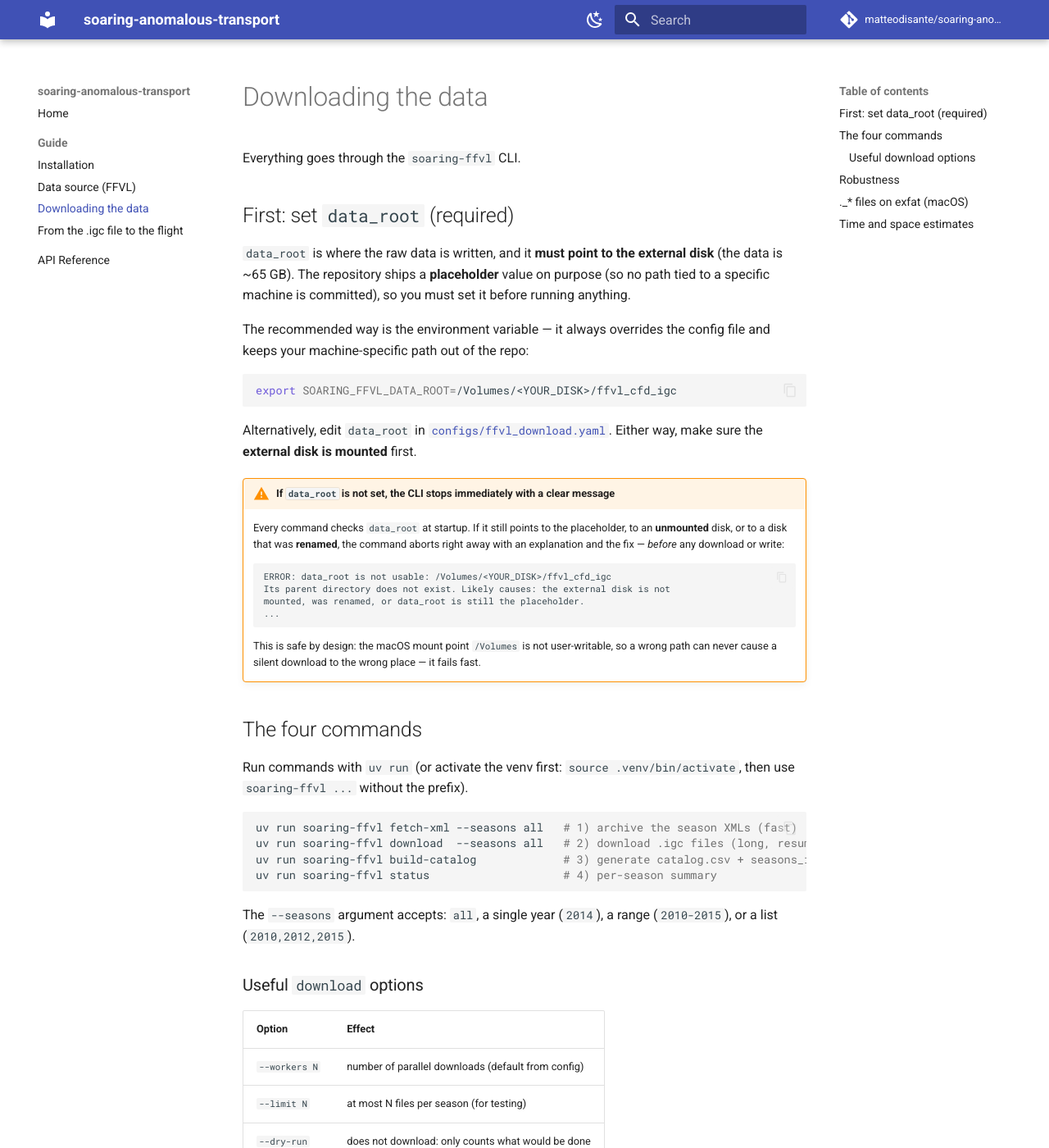
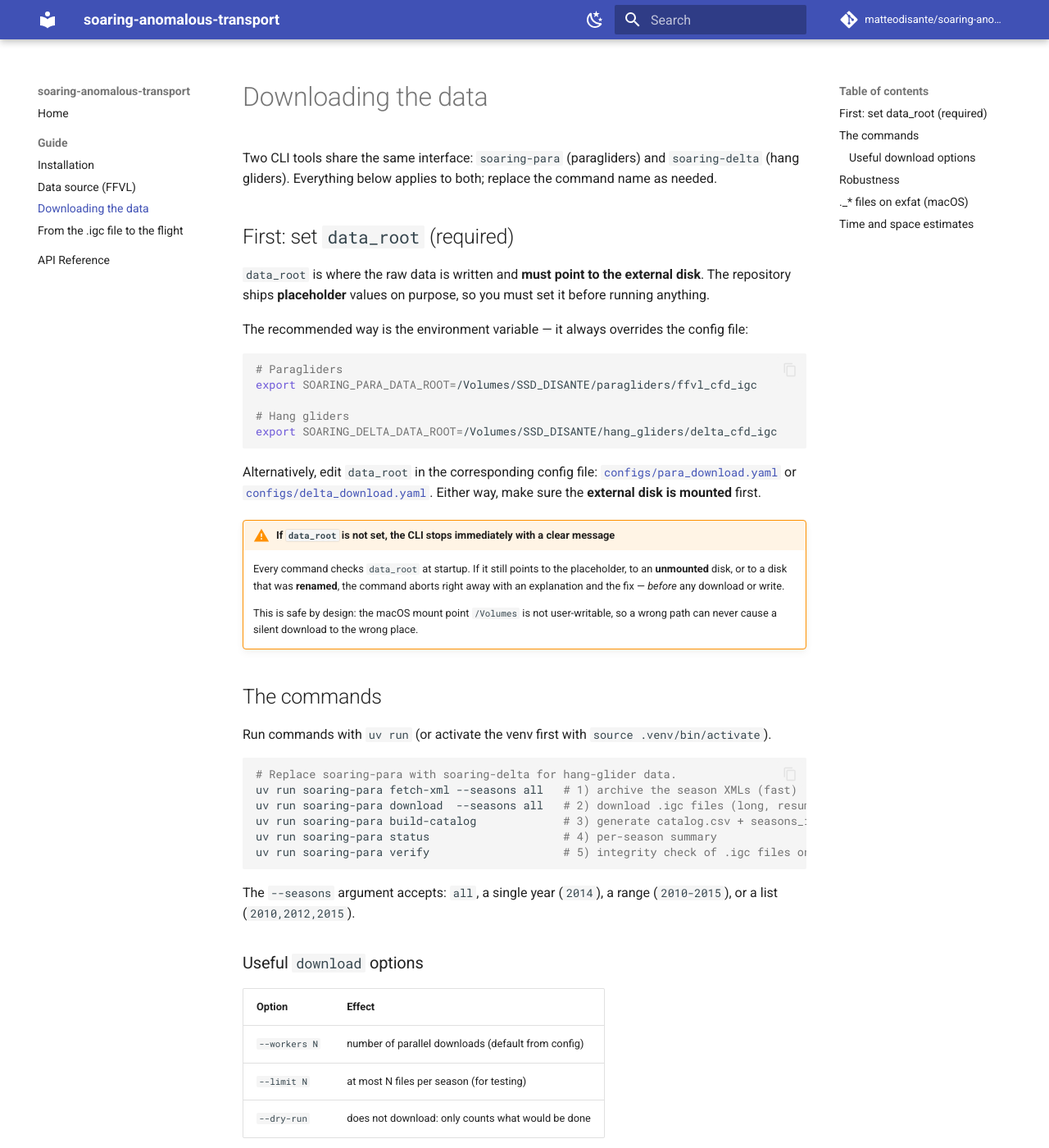
Before and after one commit to matteodisante/soaring-anomalous-transport, an MkDocs documentation site: the page built from docs/guide/downloading.md, in a window 1280 px wide and 1400 px high. Shown: the whole window at 82% size. Built offline with MkDocs 1.6.1 and Material for MkDocs 9.7.7, drawn with Linux system fonts in a browser that asks for light colours; comment, search, counter and statistics services are not loaded; some of the changed text lies outside the part shown.

Commit message:
Rename soaring-ffvl -> soaring-para; add hang-glider data and update all docs
Naming: ffvl was generic (federation); now soaring-para/soaring-delta distinguish
the two glider types. soaring.acquisition.ffvl (the module) stays unchanged since
FFVL is the federation running both sites.

Changes:
- configs/ffvl_download.yaml -> configs/para_download.yaml (git mv)
- soaring-ffvl -> soaring-para in pyproject.toml
- SOARING_FFVL_DATA_ROOT -> SOARING_PARA_DATA_ROOT (config.py, cli.py)
- soaring.acquisition.ffvl.__init__: documents both soaring-para and soaring-delta
- cli.py: prog default updated; module docstring lists both entry points
- thesis/02-data-acquisition: covers both CFD sources, updated CLI names
- logbook: marks paraglider acquisition, adds hang-glider acquisition note (6716
  tracks downloaded, 30 server-side failures), records rename rationale
- README, docs/: updated for both sources with SSD paths, env vars, size estimates

````diff
--- a/docs/guide/downloading.md
+++ b/docs/guide/downloading.md
@@ -1,49 +1,47 @@
 # Downloading the data
 
-Everything goes through the `soaring-ffvl` CLI.
+Two CLI tools share the same interface: `soaring-para` (paragliders) and `soaring-delta`
+(hang gliders). Everything below applies to both; replace the command name as needed.
 
 ## First: set `data_root` (required)
 
-`data_root` is where the raw data is written, and it **must point to the external disk**
-(the data is ~65 GB). The repository ships a **placeholder** value on purpose (so no path
-tied to a specific machine is committed), so you must set it before running anything.
+`data_root` is where the raw data is written and **must point to the external disk**. The
+repository ships **placeholder** values on purpose, so you must set it before running anything.
 
-The recommended way is the environment variable — it always overrides the config file and
-keeps your machine-specific path out of the repo:
+The recommended way is the environment variable — it always overrides the config file:
 
 ```bash
-export SOARING_FFVL_DATA_ROOT=/Volumes/<YOUR_DISK>/ffvl_cfd_igc
+# Paragliders
+export SOARING_PARA_DATA_ROOT=/Volumes/SSD_DISANTE/paragliders/ffvl_cfd_igc
+
+# Hang gliders
+export SOARING_DELTA_DATA_ROOT=/Volumes/SSD_DISANTE/hang_gliders/delta_cfd_igc
 ```
 
-Alternatively, edit `data_root` in
-[`configs/ffvl_download.yaml`](https://github.com/matteodisante/soaring-anomalous-transport).
+Alternatively, edit `data_root` in the corresponding config file:
+[`configs/para_download.yaml`](https://github.com/matteodisante/soaring-anomalous-transport)
+or [`configs/delta_download.yaml`](https://github.com/matteodisante/soaring-anomalous-transport).
 Either way, make sure the **external disk is mounted** first.
 
 !!! warning "If `data_root` is not set, the CLI stops immediately with a clear message"
     Every command checks `data_root` at startup. If it still points to the placeholder,
     to an **unmounted** disk, or to a disk that was **renamed**, the command aborts right
-    away with an explanation and the fix — *before* any download or write:
-
-    ```text
-    ERROR: data_root is not usable: /Volumes/<YOUR_DISK>/ffvl_cfd_igc
-    Its parent directory does not exist. Likely causes: the external disk is not
-    mounted, was renamed, or data_root is still the placeholder.
-    ...
-    ```
+    away with an explanation and the fix — *before* any download or write.
 
     This is safe by design: the macOS mount point `/Volumes` is not user-writable, so a
-    wrong path can never cause a silent download to the wrong place — it fails fast.
+    wrong path can never cause a silent download to the wrong place.
 
-## The four commands
+## The commands
 
-Run commands with `uv run` (or activate the venv first: `source .venv/bin/activate`,
-then use `soaring-ffvl ...` without the prefix).
+Run commands with `uv run` (or activate the venv first with `source .venv/bin/activate`).
 
 ```bash
-uv run soaring-ffvl fetch-xml --seasons all   # 1) archive the season XMLs (fast)
-uv run soaring-ffvl download  --seasons all   # 2) download .igc files (long, resumable)
-uv run soaring-ffvl build-catalog             # 3) generate catalog.csv + seasons_index.csv
-uv run soaring-ffvl status                    # 4) per-season summary
+# Replace soaring-para with soaring-delta for hang-glider data.
+uv run soaring-para fetch-xml --seasons all   # 1) archive the season XMLs (fast)
+uv run soaring-para download  --seasons all   # 2) download .igc files (long, resumable)
+uv run soaring-para build-catalog             # 3) generate catalog.csv + seasons_index.csv
+uv run soaring-para status                    # 4) per-season summary
+uv run soaring-para verify                    # 5) integrity check of .igc files on disk
 ```
 
 The `--seasons` argument accepts: `all`, a single year (`2014`), a range (`2010-2015`), or a
@@ -72,20 +70,19 @@ list (`2010,2012,2015`).
 
 ## `._*` files on exfat (macOS)
 
-On exfat HDDs, macOS creates a `._name` sidecar next to every file it writes. To prevent
+On exfat volumes, macOS creates a `._name` sidecar next to every file it writes. To prevent
 their accumulation, `download` and `fetch-xml` automatically run a cleanup (`dot_clean`) on
 completion. You can also clean manually at any time:
 
 ```bash
-uv run soaring-ffvl clean
+uv run soaring-para clean    # or soaring-delta clean
 ```
-
-(On non-macOS systems or without `dot_clean`, the cleanup is simply skipped.)
 
 ## Time and space estimates
 
-~186,000 files, ~342 KB average → **~65 GB**. With few workers, a few hours (resumable, so
-overnight is fine). The required space is well within the capacity of a ~1 TB HDD.
+| Source | Files | Avg size | Total |
+|--------|-------|----------|-------|
+| Paragliders (`soaring-para`) | ~186,000 | ~342 KB | ~65 GB |
+| Hang gliders (`soaring-delta`) | ~6,750 | ~200 KB | ~1–2 GB |
 
-Implementation details are in `soaring.acquisition.ffvl.download`
-(see [API Reference](../reference.md)).
+Implementation details: `soaring.acquisition.ffvl.download` (see [API Reference](../reference.md)).
--- a/pyproject.toml
+++ b/pyproject.toml
@@ -39,7 +39,7 @@ analysis = [
 ]
 
 [project.scripts]
-soaring-ffvl = "soaring.acquisition.ffvl.cli:main"
+soaring-para = "soaring.acquisition.ffvl.cli:main"
 soaring-delta = "soaring.acquisition.ffvl.cli:delta_main"
 
 [project.urls]
````
Also changed, not shown: README.md (+41 -19 lines), data/README.md (+4 -4 lines), docs/guide/data-source.md (+29 -16 lines), docs/guide/igc-to-flight.md (+15 -5 lines), docs/guide/installation.md (+8 -6 lines), docs/index.md (+33 -20 lines), 11 other files.
